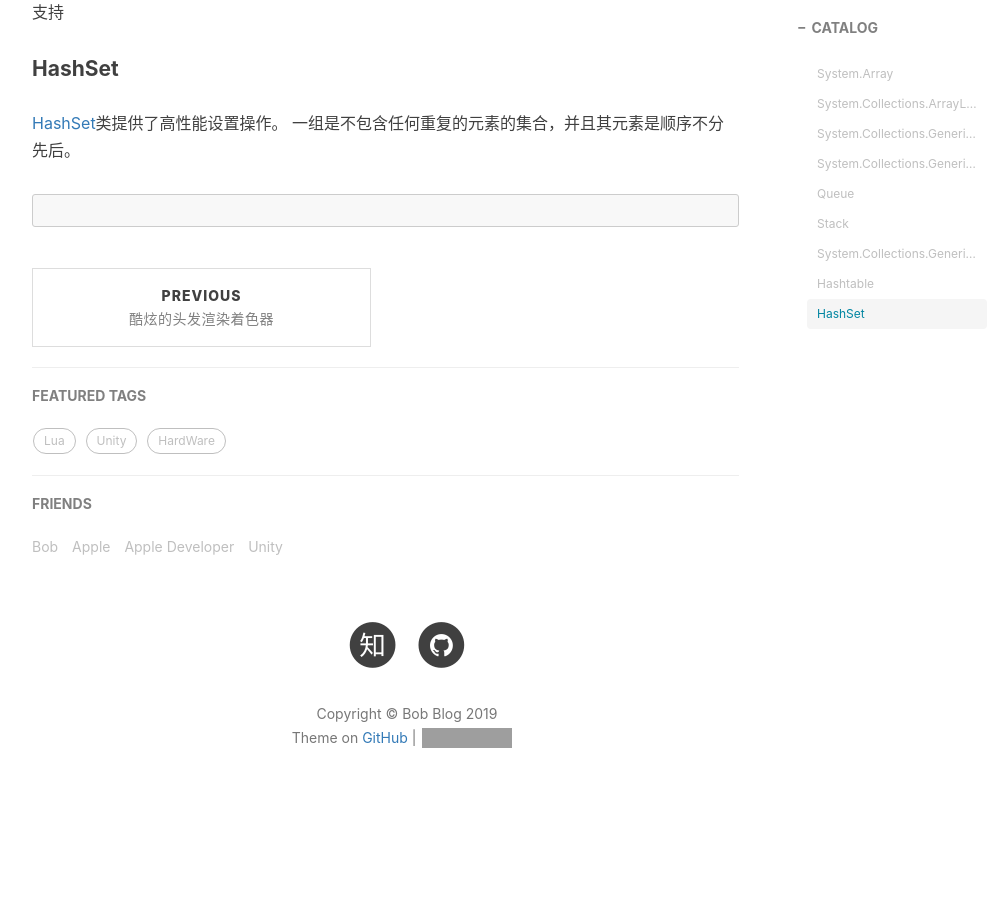
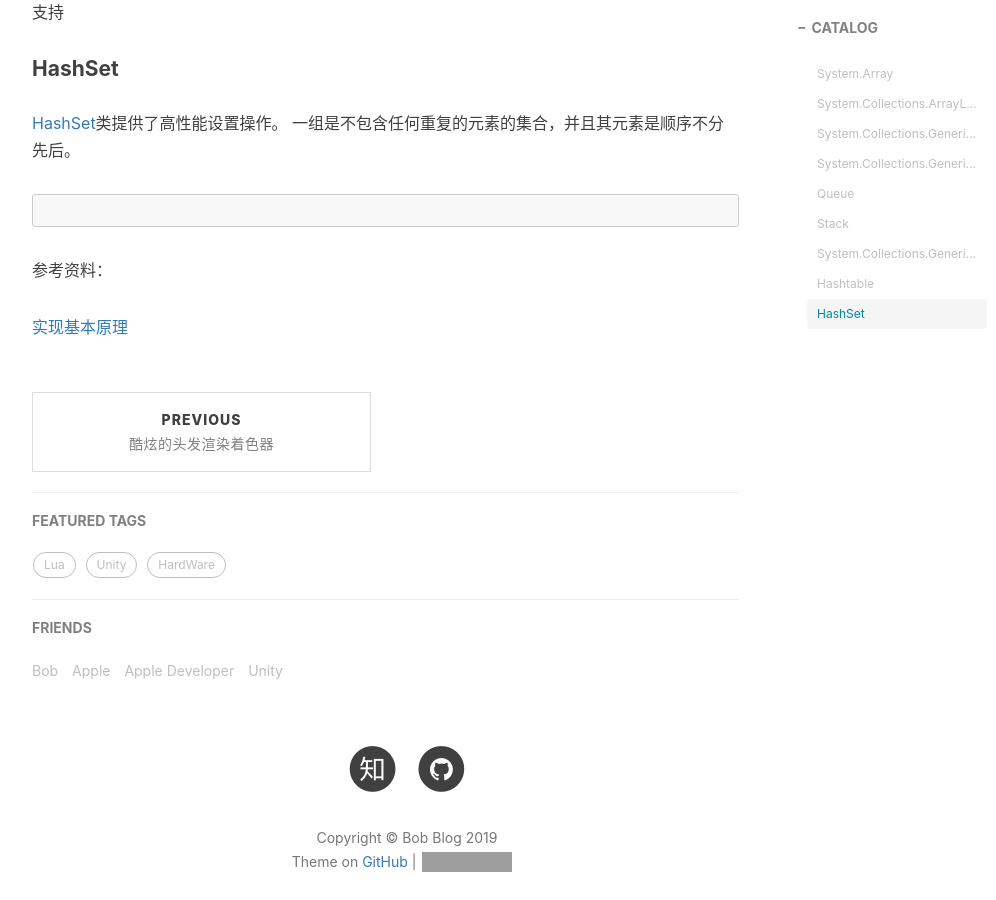
Before and after one commit to chenanbao/chenanbao.github.io, a Jekyll site: the page built from _posts/2019-01-05-C#数据结构.md, in a window 1280 px wide and 900 px high, scrolled down 6324 px. Shown: the whole window, without its empty margins (233-1229 px from the left). Built offline with Jekyll 4.4.1, drawn with Linux system fonts in a browser that asks for light colours; nearby versions of some CDN libraries; comment, search, counter and statistics services are not loaded; before the commit the page ends 7166 px from its top, so only the background shows below that; grey boxes are pictures that could not be loaded.

Commit message:
Update 2019-01-05-C#数据结构.md

````diff
--- a/_posts/2019-01-05-C#数据结构.md
+++ b/_posts/2019-01-05-C#数据结构.md
@@ -273,3 +273,7 @@ namespace TestCSharp
 ```csharp
 
 ```
+
+参考资料：
+
+[实现基本原理](https://docs.microsoft.com/en-us/previous-versions/ms379571(v=vs.80))
````
